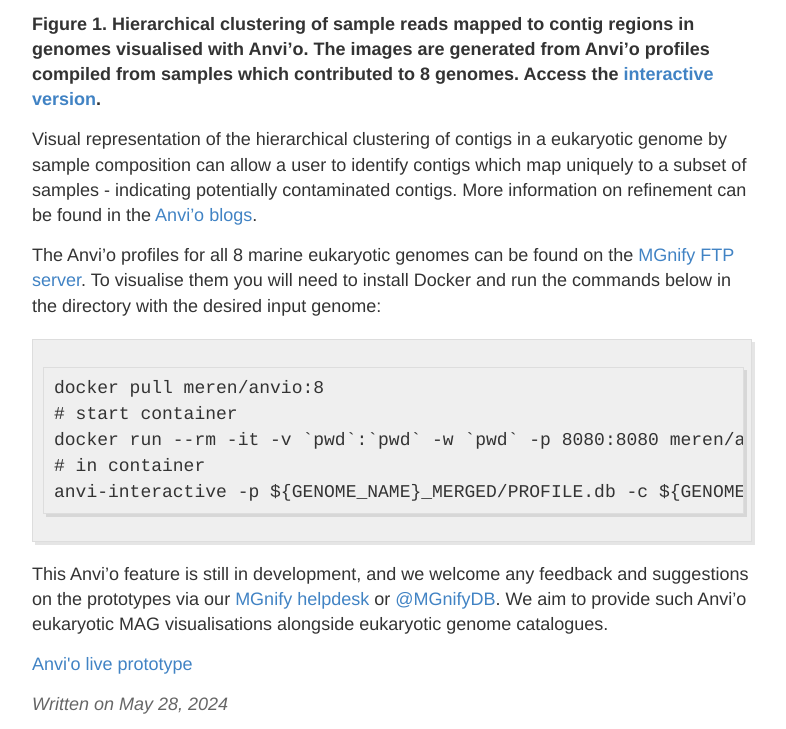
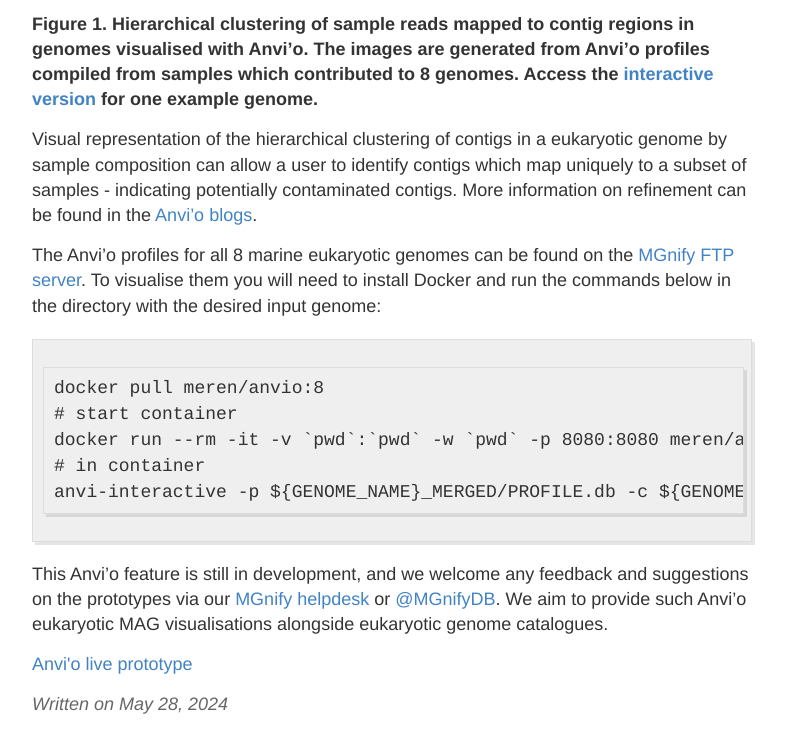
Before and after one commit to EBI-Metagenomics/blog, a Jekyll site: the page built from _posts/2024-05-28-Anvi’o-visualisations-for-refinement-of-Eukaryotic-MAGs.md, in a window 1280 px wide and 900 px high, scrolled down 1648 px, cut to the strip 171-900 px from the top of the window. Shown: the whole strip, without its empty margins (248-1034 px from the left). Built offline with Jekyll 4.4.1, drawn with Linux system fonts in a browser that asks for light colours.

Commit message:
minor text edit

```diff
--- a/_posts/2024-05-28-Anvi’o-visualisations-for-refinement-of-Eukaryotic-MAGs.md
+++ b/_posts/2024-05-28-Anvi’o-visualisations-for-refinement-of-Eukaryotic-MAGs.md
@@ -24,7 +24,7 @@
 As part of the [BlueRemediomics](https://blueremediomics.eu) project, we have been investigating how to leverage the Anvi’o [Eren *et al.* (2021)](https://doi.org/10.1038/s41564-020-00834-3) interactive interface for visualising genomes and their derived sample composition. Here, we share our prototype of Anvi’o visualisations of MGnify-generated eukaryotic MAGs. The eukaryotic MAGs were generated for the same datasets used in the [Marine v2.0](https://www.ebi.ac.uk/metagenomics/genome-catalogues/marine-v2-0) prokaryotic genome catalogue. Here the MAGs were generated for each study in the dataset, on a sample by sample basis. Subsequently, all the MAGs were de-replicated together to remove redundancy, resulting in 12 species-level clusters, 8 of which comprised more than one genome. These 8 species-representative genomes were taxonomically classified into two families of green algae from the order *Mamiellales*. For these 8 species clusters, we mapped the read sequences pertaining to each sample that produced a genome in the species cluster, onto the species-representative genome and compiled them into Anvi’o profiles.
 
 {% include carousel.html height="100%" duration="20" number="1" %}
-**Figure 1. Hierarchical clustering of sample reads mapped to contig regions in genomes visualised with Anvi’o. The images are generated from Anvi’o profiles compiled from samples which contributed to 8 genomes. Access the [interactive version](https://www.ebi.ac.uk/metagenomics).**
+**Figure 1. Hierarchical clustering of sample reads mapped to contig regions in genomes visualised with Anvi’o. The images are generated from Anvi’o profiles compiled from samples which contributed to 8 genomes. Access the [interactive version](https://www.ebi.ac.uk/metagenomics) for one example genome.**
 
 Visual representation of the hierarchical clustering of contigs in a eukaryotic genome by sample composition can allow a user to identify contigs which map uniquely to a subset of samples - indicating potentially contaminated contigs. More information on refinement can be found in the [Anvi’o blogs](https://merenlab.org/2015/05/11/anvi-refine/).
 
```
